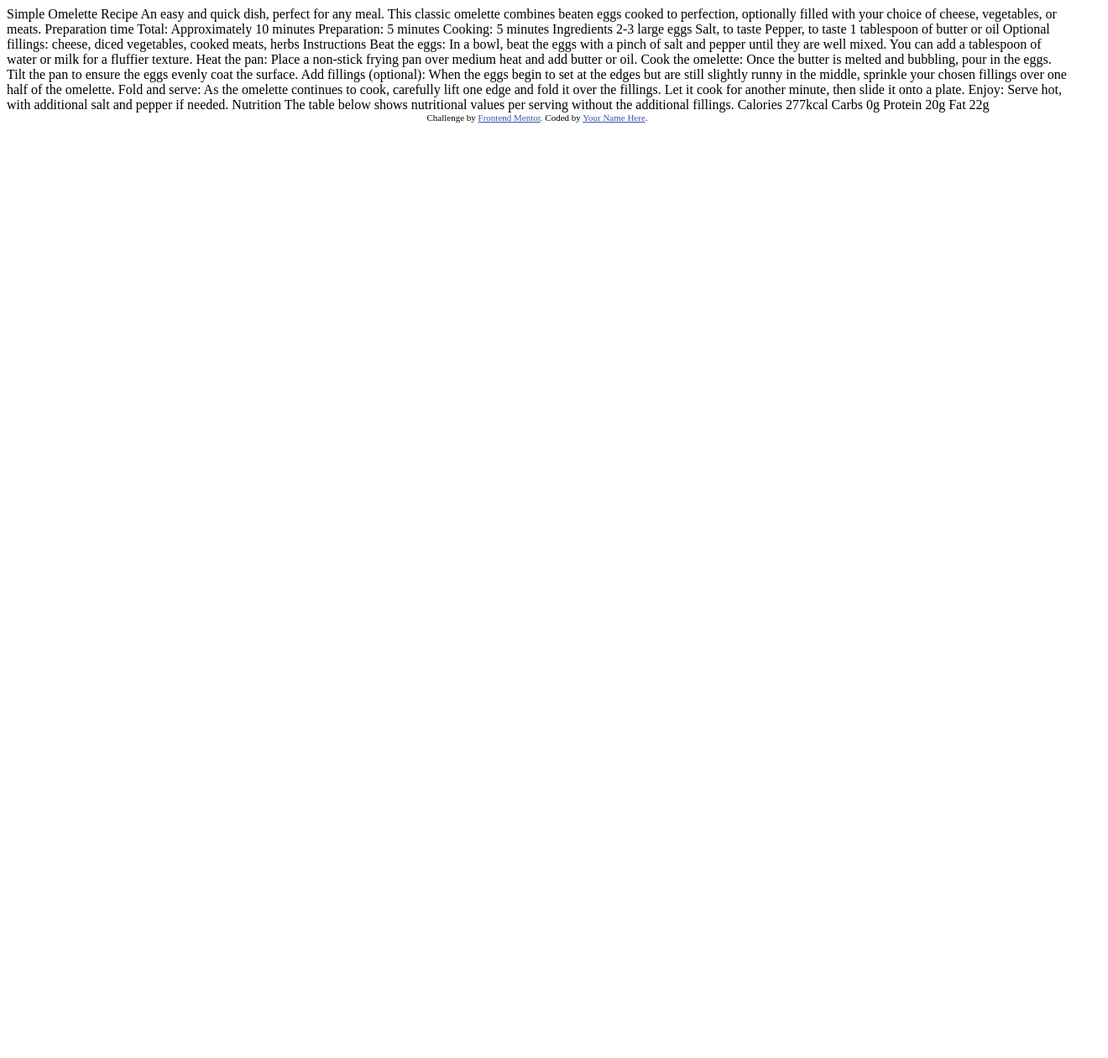
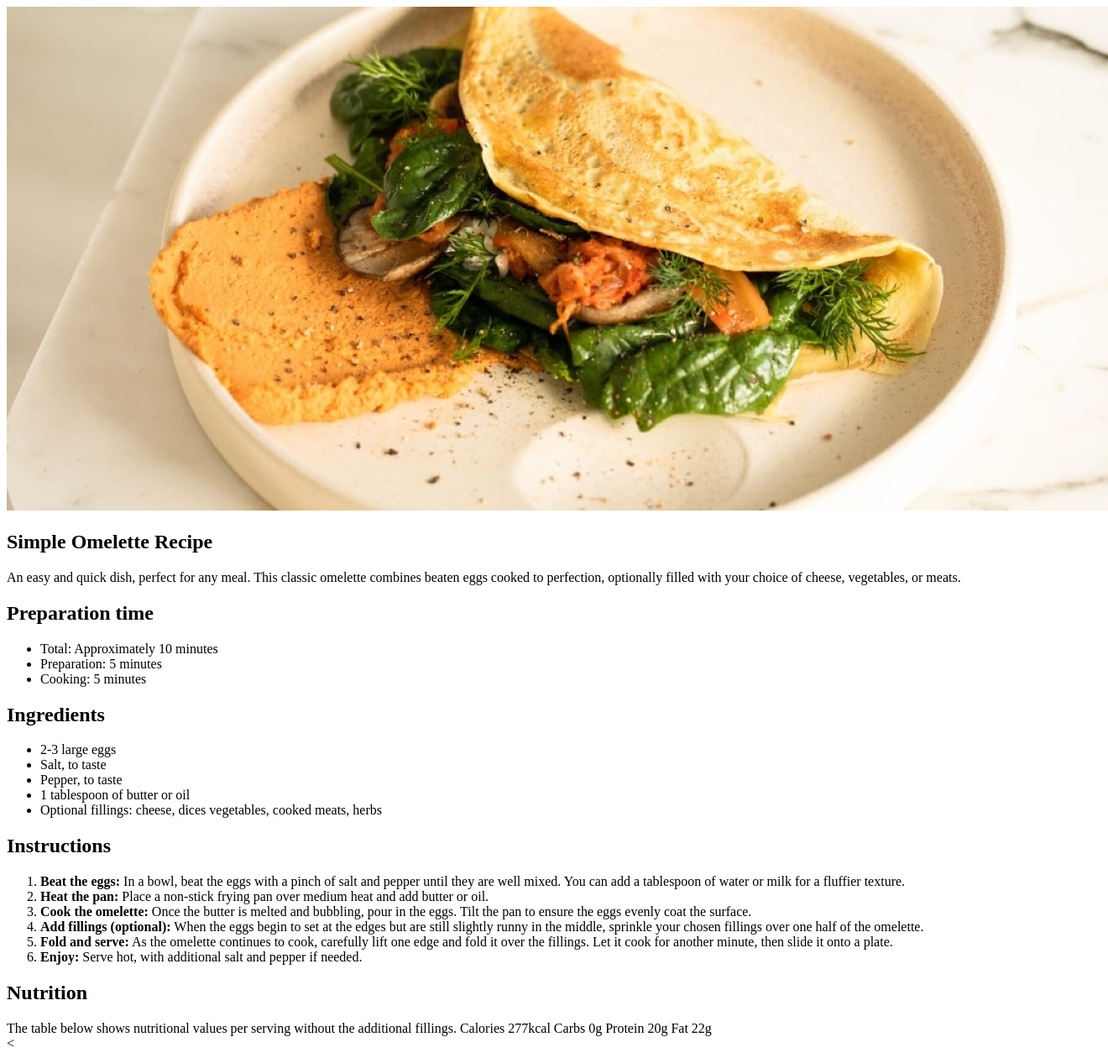
Before and after one commit to 0653Jerico/Recipe-Page, a plain HTML site: page index.html in a window 1280 px wide. Shown: the whole page at 84% size, 1320 px wide, since content can reach past the window. Before the commit the page ends 800 px from the top, so only its background shows below. Drawn offline with Linux system fonts and the light colour scheme.

Commit message:
Structuring the HTML

```diff
--- a/index.html
+++ b/index.html
@@ -1,59 +1,73 @@
 <!DOCTYPE html>
 <html lang="en">
+
 <head>
   <meta charset="UTF-8">
-  <meta name="viewport" content="width=device-width, initial-scale=1.0"> <!-- displays site properly based on user's device -->
+  <meta name="viewport" content="width=device-width, initial-scale=1.0">
+  <!-- displays site properly based on user's device -->
 
   <link rel="icon" type="image/png" sizes="32x32" href="./assets/images/favicon-32x32.png">
+  <link rel="stylesheet" href="/assets/styles/styles.css">
+  <title>Frontend Mentor | Recipe page</title>
+</head>
 
-  <title>Frontend Mentor | Recipe page</title>
+<body>
+  <section>
+    <img src="assets/images/image-omelette.jpeg" alt="A picture of an Omelette">
+    <h1>Simple Omelette Recipe</h1>
+    <p>An easy and quick dish, perfect for any meal. This classic omelette combines beaten eggs cooked to perfection,
+      optionally filled with your choice of cheese, vegetables, or meats.</p>
+  </section>
 
-  <!-- Feel free to remove these styles or customise in your own stylesheet 👍 -->
-  <style>
-    .attribution { font-size: 11px; text-align: center; }
-    .attribution a { color: hsl(228, 45%, 44%); }
-  </style>
-</head>
-<body>
+  <section>
+    <h1 class="title">Preparation time</h1>
+    <ul>
+      <li><span>Total: </span> Approximately 10 minutes</li>
+      <li><span>Preparation: </span> 5 minutes</li>
+      <li><span>Cooking: </span> 5 minutes</li>
+    </ul>
+  </section>
 
-  Simple Omelette Recipe
+  <section>
 
-  An easy and quick dish, perfect for any meal. This classic omelette combines beaten eggs cooked
-  to perfection, optionally filled with your choice of cheese, vegetables, or meats.
+    <h1>Ingredients</h1>
+    <ul>
+      <li>2-3 large eggs</li>
+      <li>Salt, to taste</li>
+      <li>Pepper, to taste</li>
+      <li>1 tablespoon of butter or oil</li>
+      <li>Optional fillings: cheese, dices vegetables, cooked meats, herbs</li>
+    </ul>
 
-  Preparation time
+  </section>
 
-  Total: Approximately 10 minutes
-  Preparation: 5 minutes
-  Cooking: 5 minutes
+  <section>
 
-  Ingredients
+    <h1>Instructions</h1>
+    <ol>
 
-  2-3 large eggs
-  Salt, to taste
-  Pepper, to taste
-  1 tablespoon of butter or oil
-  Optional fillings: cheese, diced vegetables, cooked meats, herbs
+      <li><strong>Beat the eggs:</strong> In a bowl, beat the eggs with a pinch of salt and pepper until they are well
+        mixed.
+        You can add a tablespoon of water or milk for a fluffier texture.</li>
 
-  Instructions
+      <li><strong>Heat the pan:</strong> Place a non-stick frying pan over medium heat and add butter or oil.</li>
 
-  Beat the eggs: In a bowl, beat the eggs with a pinch of salt and pepper until they are well mixed.
-  You can add a tablespoon of water or milk for a fluffier texture.
+      <li><strong>Cook the omelette:</strong> Once the butter is melted and bubbling, pour in the eggs. Tilt the pan to ensure
+        the eggs evenly coat the surface.</li>
 
-  Heat the pan: Place a non-stick frying pan over medium heat and add butter or oil.
+      <li><strong>Add fillings (optional):</strong> When the eggs begin to set at the edges but are still slightly runny in the
+        middle, sprinkle your chosen fillings over one half of the omelette.</li>
 
-  Cook the omelette: Once the butter is melted and bubbling, pour in the eggs. Tilt the pan to ensure
-  the eggs evenly coat the surface.
+      <li><strong>Fold and serve:</strong> As the omelette continues to cook, carefully lift one edge and fold it over the
+        fillings. Let it cook for another minute, then slide it onto a plate.</li>
 
-  Add fillings (optional): When the eggs begin to set at the edges but are still slightly runny in the
-  middle, sprinkle your chosen fillings over one half of the omelette.
+      <li><strong>Enjoy:</strong> Serve hot, with additional salt and pepper if needed.</li>
 
-  Fold and serve: As the omelette continues to cook, carefully lift one edge and fold it over the
-  fillings. Let it cook for another minute, then slide it onto a plate.
+    </ol>
+  </section>
+  <section>
 
-  Enjoy: Serve hot, with additional salt and pepper if needed.
-
-  Nutrition
+    <h1>Nutrition</h1>
 
     The table below shows nutritional values per serving without the additional fillings.
 
@@ -69,9 +83,8 @@
     Fat
     22g
 
-  <div class="attribution">
-    Challenge by <a href="https://www.frontendmentor.io?ref=challenge" target="_blank">Frontend Mentor</a>.
-    Coded by <a href="#">Your Name Here</a>.
-  </div>
+  </section>
+    <
 </body>
+
 </html>
```
Also changed, not shown: assets/styles/styles.css (added). Lines whose indentation alone changed are shown as unchanged.
